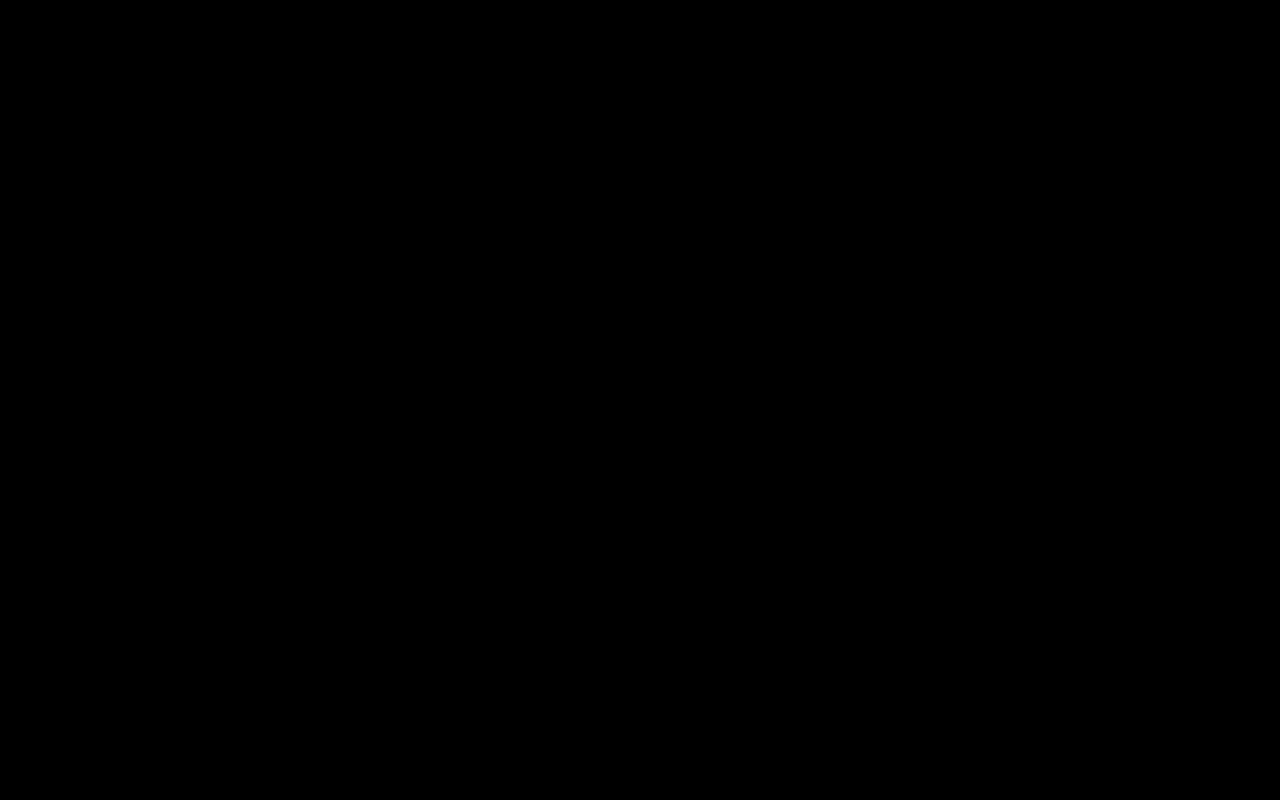
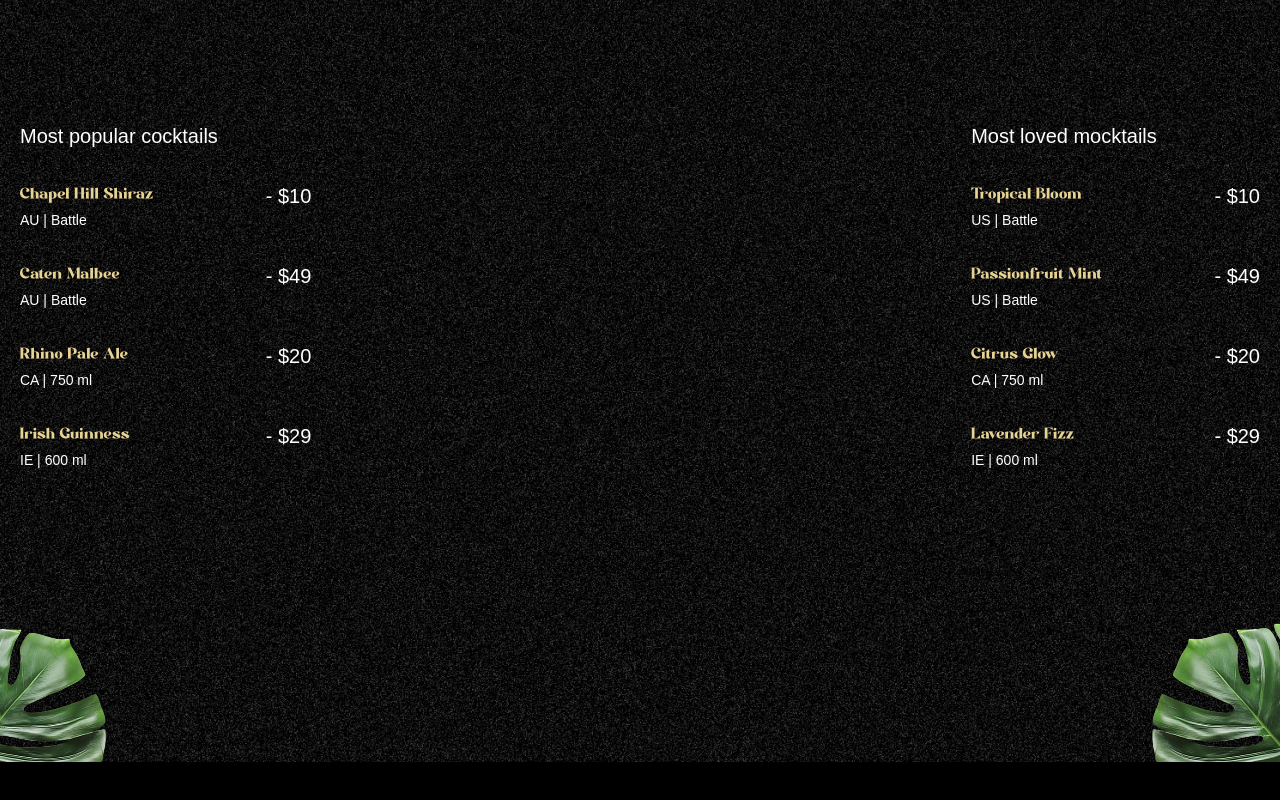
Before and after one commit to Josh99A/gsap_cocktails, a React (Vite) app: page / in a window 1280 px wide. Shown: the part 838-1638 px from the top of the page. Before the commit the page ends 1600 px from the top, so only its background shows below. Built offline with nearby package versions, Linux system fonts and the light colour scheme; a web font is replaced by a local one.

Commit message:
Implement cocktails section

```diff
--- a/src/App.jsx
+++ b/src/App.jsx
@@ -3,6 +3,7 @@
 import gsap from 'gsap'
 import Navbar from './components/Navbar'
 import Hero from './components/Hero'
+import Cocktails from './components/Cocktails'
 
 gsap.registerPlugin(ScrollTrigger, SplitText)
 
@@ -11,6 +12,7 @@
     <main>
         <Navbar/>
         <Hero/>
+        <Cocktails/>
         <div className="h-dvh bg-black"></div>
     </main>
   )
--- /dev/null
+++ b/src/components/Cocktails.jsx
@@ -0,0 +1,70 @@
+import React from 'react'
+import {cocktailLists, mockTailLists } from '../../constants'
+import { useGSAP } from '@gsap/react'
+import gsap from 'gsap'
+
+const Cocktails = () => {
+
+    useGSAP(()=>{
+        const parallaxTimeline = gsap.timeline({
+            scrollTrigger:{
+                trigger:'#cocktails',
+                start:'top 30%',
+                end:"bottom 80%",
+                scrub:true,
+            }
+        })
+
+        parallaxTimeline
+        .from("#c-left-leaf",{x:-100, y:100})
+        .from("#c-right-leaf",{x:100, y:100})
+    },[])
+
+  return (
+   <section id="cocktails" className='noisy'>
+    <img src="/images/cocktail-left-leaf.png" alt="left-leaf"  id='c-left-leaf' />
+    <img src="/images/cocktail-right-leaf.png" alt="right-leaf"  id='c-right-leaf' />
+
+    <div className="list">
+        <div className="popular">
+            <h2>Most popular cocktails</h2>
+            <ul>
+                {
+
+                cocktailLists.map(({name, country, detail, price})=>(
+                    <li key={name}>
+                        <div className="md:me-28">
+                            <h3>{name}</h3>
+                            <p>{country} | {detail}</p>
+                        </div>
+                        <span> - {price}</span>
+                    </li>
+                ))
+
+                }
+            </ul>
+        </div>
+        <div className="loved">
+            <h2>Most loved mocktails</h2>
+            <ul>
+                {
+
+                mockTailLists.map(({name, country, detail, price})=>(
+                    <li key={name}>
+                        <div className="me-28">
+                            <h3>{name}</h3>
+                            <p>{country} | {detail}</p>
+                        </div>
+                        <span> - {price}</span>
+                    </li>
+                ))
+
+                }
+            </ul>
+        </div>
+    </div>
+   </section>
+  )
+}
+
+export default Cocktails
```
